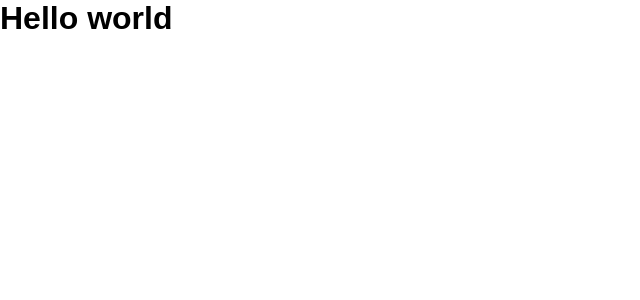
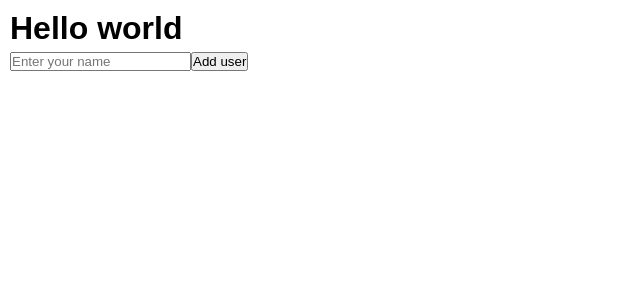
Before and after one commit to alissonbms/boilerplate-frontend-nextjs-clean-architecture, a Next.js app: page / in a window 1280 px wide. Shown: the top 300 px of the page, without its empty margins (0-640 px from the left). Built offline with nearby package versions, Linux system fonts and the light colour scheme.

Commit message:
feat: create feature to add users to a list

```diff
--- a/src/app/page.tsx
+++ b/src/app/page.tsx
@@ -1,9 +1,53 @@
+"use client";
+
+import { FormEvent, useState } from "react";
 import styles from "./styles/page.module.scss";
+import { useAppStore } from "./store";
 
 export default function Home() {
+  const [input, setInput] = useState("");
+  const { users, setUsers } = useAppStore();
+
+  function handleAddUser(e: FormEvent<HTMLFormElement>) {
+    e.preventDefault();
+
+    if (/^\s/.test(input)) {
+      alert("Empty field");
+    } else {
+      const newUser = {
+        id: Math.floor(Math.random() * 10000),
+        name: input,
+      };
+      setUsers([...users, newUser]);
+    }
+  }
+
   return (
-    <div className={styles.container}>
+    <div
+      className={styles.container}
+      style={{
+        display: "flex",
+        flexDirection: "column",
+        gap: "5px",
+        padding: "10px",
+      }}
+    >
       <h1>Hello world</h1>
+      <form onSubmit={(e) => handleAddUser(e)}>
+        <input
+          type="text"
+          placeholder="Enter your name"
+          onChange={(e) => setInput(e.target.value)}
+          value={input}
+          required={true}
+        />
+        <button type="submit">Add user</button>
+      </form>
+      <ul style={{ paddingLeft: "20px" }}>
+        {users.map((user) => (
+          <li key={user.id}>{user.name}</li>
+        ))}
+      </ul>
     </div>
   );
 }
```
